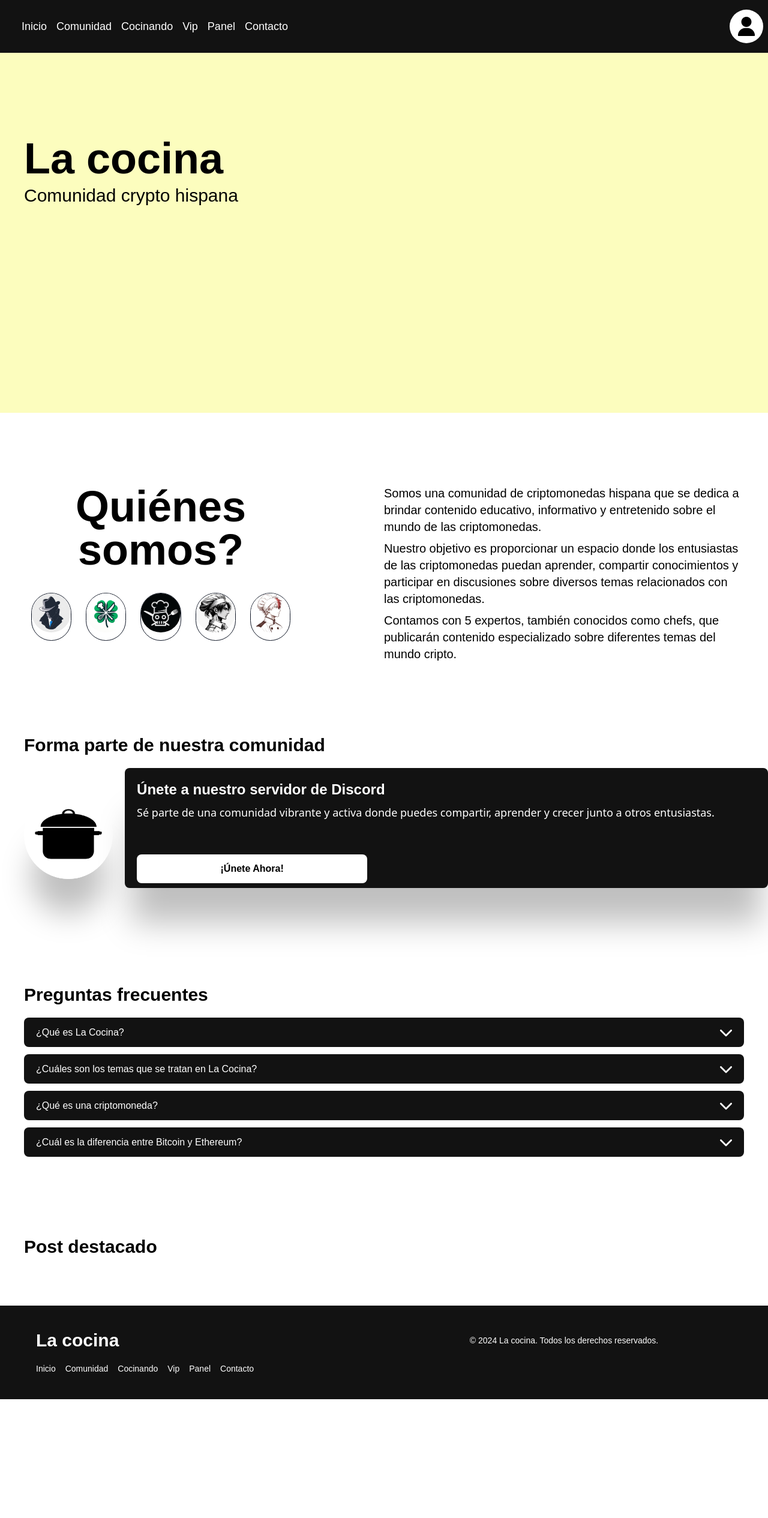
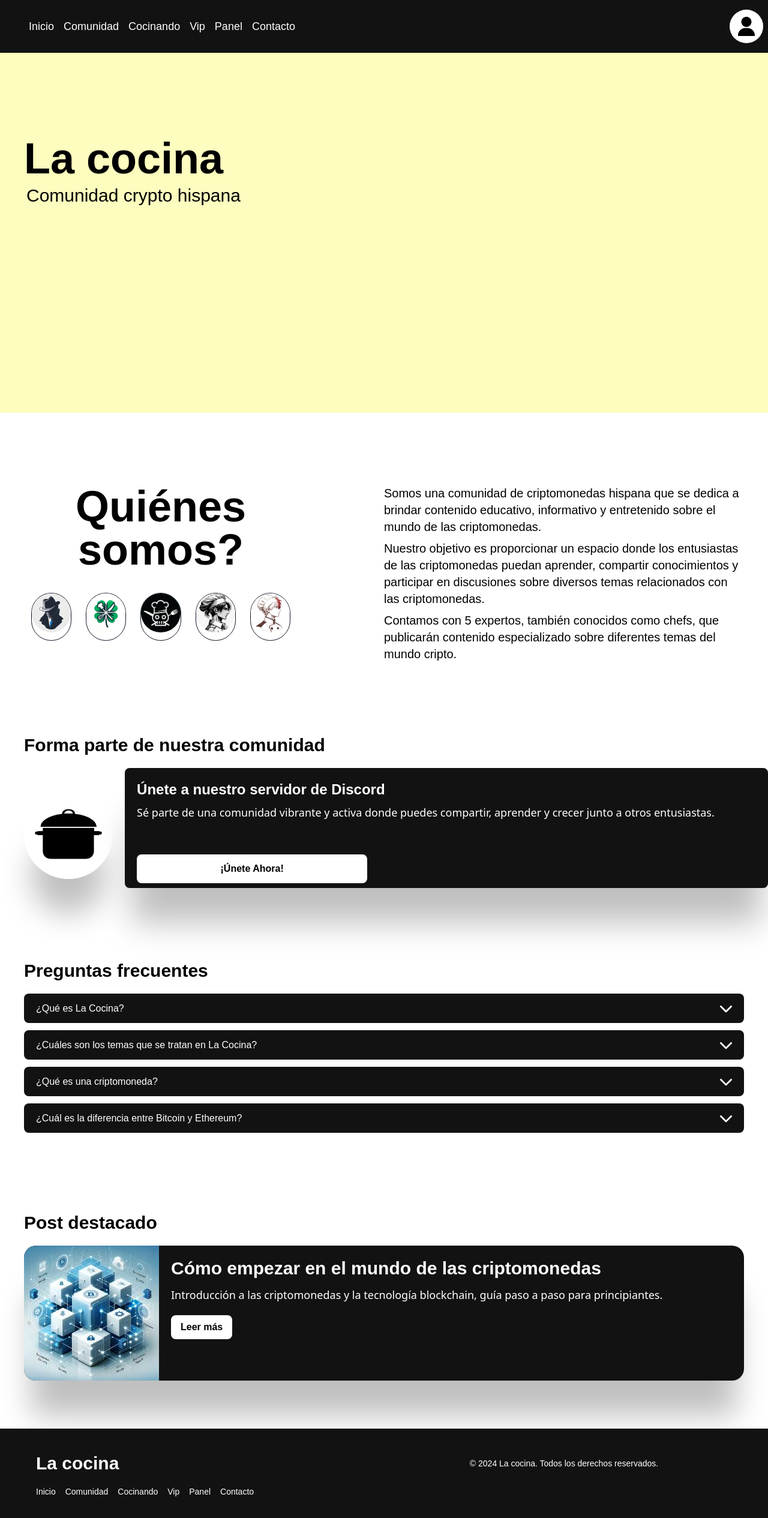
Before and after one commit to juancruzleone/lacocina, a Vue app: page /#/ in a window 1280 px wide. Shown: the top 2530 px of the page at 60% size. Before the commit the page ends 2332 px from the top, so only its background shows below. Built offline with nearby package versions, Linux system fonts and the light colour scheme; no server answers.

Commit message:
Se creo sección post destacado en el home

```diff
--- a/src/App.vue
+++ b/src/App.vue
@@ -5,7 +5,7 @@ export default {
 </script>
 
 <template>
-  <nav class="bg-contenedores flex items-center justify-between pt-2 pb-2 pl-7">
+  <nav class="bg-contenedores flex items-center justify-between pt-2 pb-2 pl-10">
     <ul class="flex">
       <li><router-link to="/" class="font-montserrat text-white m-2 text-lg">Inicio</router-link></li>
       <li><router-link to="/comunidad" class="font-montserrat text-white m-2 text-lg">Comunidad</router-link></li>
--- a/src/pages/Comunidad.vue
+++ b/src/pages/Comunidad.vue
@@ -79,9 +79,9 @@ export default {
     </div>
 
     <div class="flex gap-4">
-        <section class="w-3/4">
-            <MainH2 class="pl-16 p-10 pb-3">Chat general</MainH2>
-            <div class="min-h-[400px] p-4 bg-gray-400 rounded-lg ml-16">
+        <section class="w-[70%] mr-20 mb-20">
+            <MainH2 class="pl-12 p-10 pb-3">Chat general</MainH2>
+            <div class="min-h-[400px] p-4 bg-gray-200 rounded-lg ml-12">
                 <ul v-if="!loadingMessages">
                     <li
                         v-for="message in messages"
--- a/src/pages/Home.vue
+++ b/src/pages/Home.vue
@@ -1,7 +1,5 @@
 <script>
 import MainH2 from '../components/MainH2.vue';
-
-
 
 export default {
   name: 'Home',
@@ -25,7 +23,12 @@ export default {
           pregunta: '¿Cuál es la diferencia entre Bitcoin y Ethereum?',
           respuesta: 'Bitcoin y Ethereum son dos de las criptomonedas más populares, pero tienen diferencias fundamentales. Bitcoin se creó principalmente como un sistema de pago peer-to-peer, mientras que Ethereum es una plataforma que permite a los desarrolladores construir aplicaciones descentralizadas (DApps) utilizando contratos inteligentes.'
         }
-      ]
+      ],
+      postDestacado: {
+        titulo: 'Cómo empezar en el mundo de las criptomonedas',
+        descripcion: 'Introducción a las criptomonedas y la tecnología blockchain, guía paso a paso para principiantes.',
+        enlace: '#'
+      }
     }
   }
 }
@@ -35,7 +38,7 @@ export default {
   <div>
     <div class="bg-portada h-[600px] pl-10">
       <h1 class="font-montserrat font-bold text-7xl pt-[140px]">La cocina</h1>
-      <p class="font-montserrat text-3xl mt-2">Comunidad crypto hispana</p>
+      <p class="font-montserrat text-3xl mt-2 pl-1">Comunidad crypto hispana</p>
     </div>
     <section class="flex mt-20 p-10">
       <div class="w-[50%] pr-[12%]">
@@ -84,9 +87,7 @@ export default {
         </div>
       </div>
     </section>
-
-
-    <section class="p-10 pt-20 pb-20">
+    <section class="p-10 pb-20">
       <MainH2>Preguntas frecuentes</MainH2>
       <div class="mt-5">
         <div v-for="(pregunta, index) in preguntas" :key="index" class="mb-3">
@@ -103,6 +104,18 @@ export default {
     </section>
     <section class="p-10 pb-20">
       <MainH2>Post destacado</MainH2>
+      <div class="flex mt-5 bg-contenedores radius-comunidad shadow-2xl overflow-hidden">
+        <div>
+          <img src="/blockchain.jpg" alt="foto de blockchain" class="rounded-l-lg">
+        </div>
+        <div class="p-5">
+          <h3 class="text-3xl font-bold text-white font-montserrat">{{ postDestacado.titulo }}</h3>
+          <p class="text-lg text-white mt-3">
+            {{ postDestacado.descripcion }}
+          </p>
+          <a :href="postDestacado.enlace" class="inline-block mt-5 bg-white text-black font-montserrat font-semibold py-2 px-4 rounded-lg">Leer más</a>
+        </div>
+      </div>
     </section>
   </div>
 </template>
```
Also changed, not shown: public/blockchain.jpg (added). Lines whose indentation alone changed are shown as unchanged.
